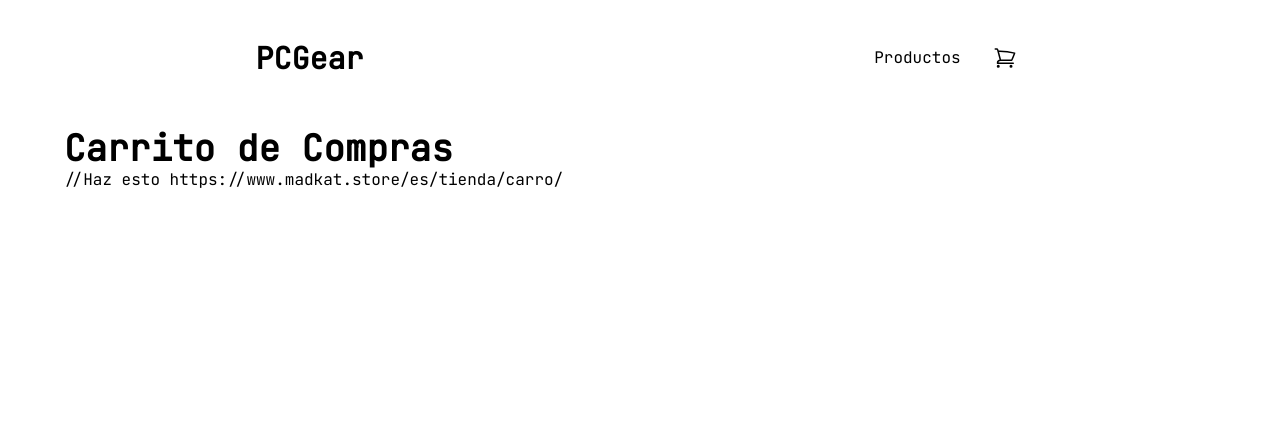
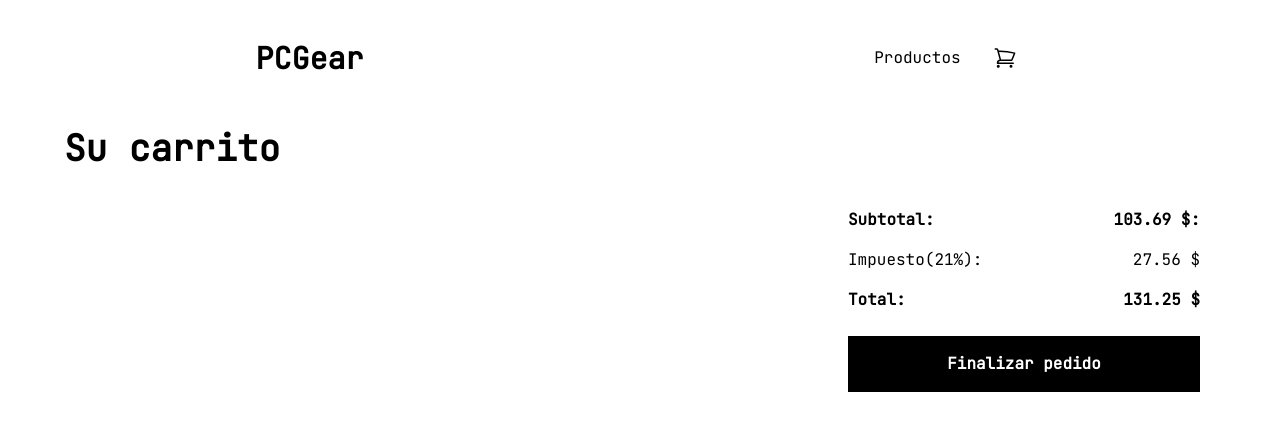
Before and after one commit to Louisit0/MartialGear, a React (Vite) app: page /carrito in a window 1280 px wide. Shown: the top 430 px of the page. Built offline with nearby package versions, Linux system fonts and the light colour scheme.

Commit message:
estructura del carrito, fn eliminar y comprar

```diff
--- a/src/pages/Carrito.jsx
+++ b/src/pages/Carrito.jsx
@@ -1,24 +1,98 @@
-const Carrito = ({ carritoItems }) => {
+import Swal from "sweetalert2";
+import withReactContent from "sweetalert2-react-content";
+import { useNavigate } from "react-router-dom";
+
+const MySwal = withReactContent(Swal);
+
+const Carrito = ({
+  carritoItems,
+  setCarritoItems,
+  notificationCount,
+  setNotificationCount,
+}) => {
+  const navigate = useNavigate();
+
+  const deleteProduct = (productId) => {
+    const productToDelete = carritoItems.find(
+      (producto) => producto.id === productId
+    );
+
+    if (productToDelete) {
+      const updatedCart = carritoItems.filter(
+        (producto) => producto.id !== productId
+      );
+
+      setCarritoItems(updatedCart);
+
+      setNotificationCount(notificationCount - productToDelete.cantidad);
+    }
+  };
+
+  const comprar = () => {
+    MySwal.fire({
+      title: <strong>Compra realizada</strong>,
+      icon: "success",
+      showConfirmButton: false,
+      timer: 1500,
+    }).then(() => {
+      setCarritoItems([]);
+      setNotificationCount(0);
+      navigate("/");
+    });
+  };
+
   return (
     <div className="w-full h-full mt-32 relative">
-      <h2 className="text-4xl font-bold">Carrito de Compras</h2>
-      <ul>
+      <h2 className="text-4xl font-bold">Su carrito</h2>
+      <div className="flex flex-row justify-between mt-10">
+        <div className="flex flex-col">
           {carritoItems.map((producto) => (
-          <div key={producto.id} className="w-full h-full">
+            <div key={producto.id} className="h-full flex flex-row">
               <img
                 src={producto.imagen}
                 alt={producto.nombre}
-              className="object-cover mx-auto"
+                className="object-cover mr-8"
+                width={200}
               />
-            <div className="flex flex-col px-4">
-              <h4 className="font-bold">{producto.nombre}</h4>
-              <p className="my-4 text-sm">{producto.descripcion}</p>
-              <p className="text-green-600">{`$ ${producto.precio}`}</p>
+              <div className="flex flex-col p-4 justify-between w-full">
+                <div className="flex justify-between">
+                  <h4 className="font-bold w-3/4">{producto.nombre}</h4>
+                  <button
+                    className="h-6 w-6"
+                    onClick={() => deleteProduct(producto.id)}
+                  >
+                    x
+                  </button>
+                </div>
+                <div className="flex justify-between">
+                  <p className="text-sm">Cantidad: {producto.cantidad}</p>
+                  <p className="font-bold">{`$ ${producto.precio}`}</p>
+                </div>
               </div>
             </div>
           ))}
-        //Haz esto https://www.madkat.store/es/tienda/carro/
-      </ul>
+        </div>
+        <div className="flex flex-col w-1/3 px-4">
+          <div className="flex justify-between">
+            <span className="font-bold">Subtotal:</span>
+            <span className="font-bold">103.69 $:</span>
+          </div>
+          <div className="flex justify-between my-4">
+            <span>Impuesto(21%):</span>
+            <span>27.56 $</span>
+          </div>
+          <div className="flex justify-between">
+            <span className="font-bold">Total:</span>
+            <span className="font-bold">131.25 $</span>
+          </div>
+          <button
+            className="py-4 px-14 bg-black text-white font-bold mt-6"
+            onClick={comprar}
+          >
+            Finalizar pedido
+          </button>
+        </div>
+      </div>
     </div>
   );
 };
```
Lines whose indentation alone changed are shown as unchanged.
